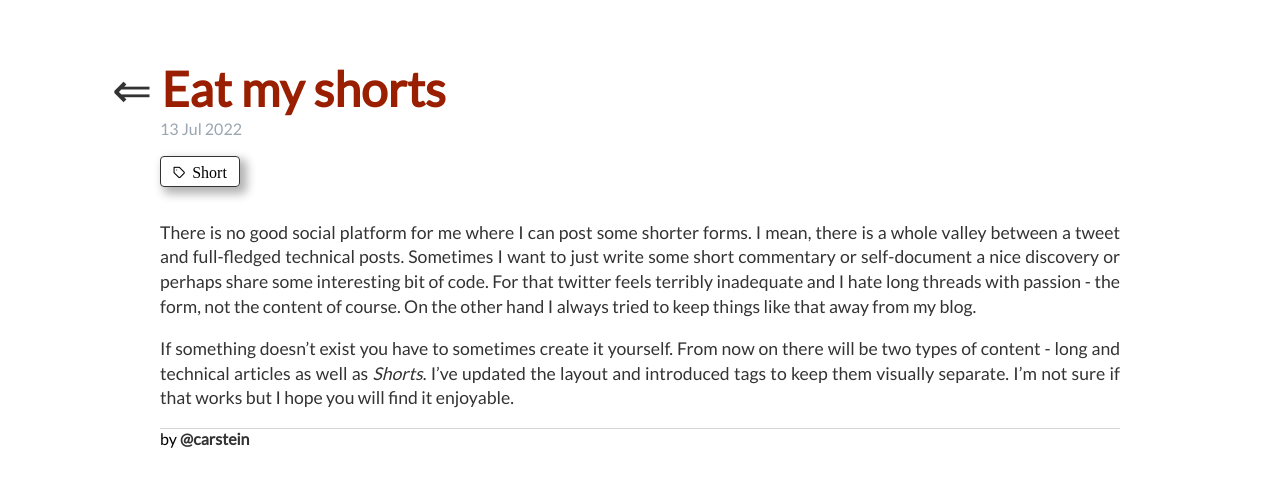
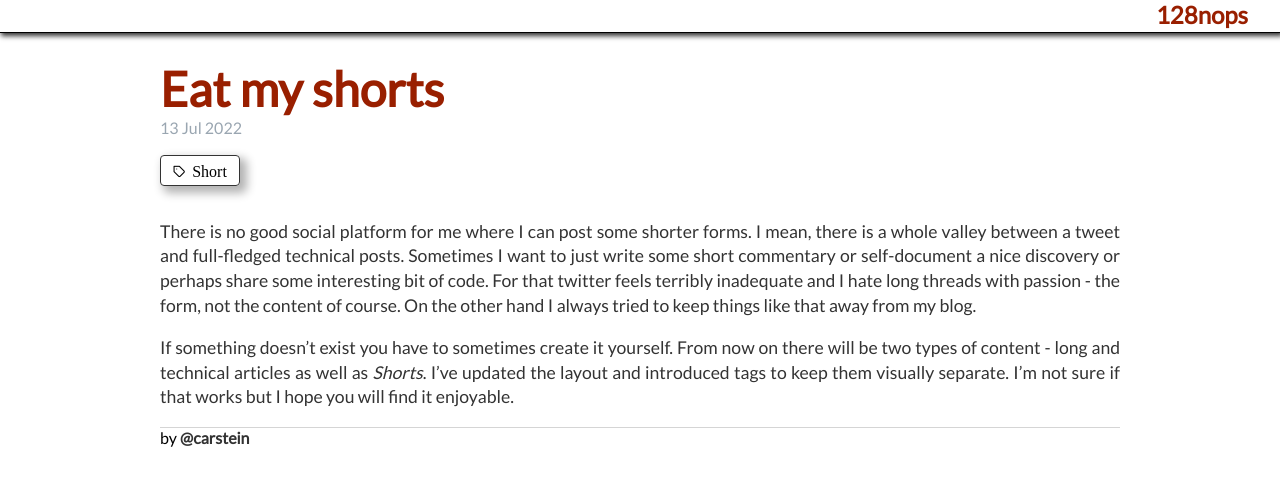
Before and after one commit to carstein/carstein.github.io, a Jekyll site: the page built from _posts/2022-07-13-eat-my-shorts.md, in a window 1280 px wide. Shown: the top 487 px of the page. Built offline with Jekyll 4.4.1, drawn with Linux system fonts in a browser that asks for light colours; some web fonts are replaced; a style sheet for code colours, icons or effects is not loaded.

Commit message:
Changing navigation

```diff
--- /dev/null
+++ b/_layouts/main_view.html
@@ -0,0 +1,37 @@
+<!DOCTYPE html>
+	<html>
+		<head>
+      <meta charset="utf-8">
+      <meta name="viewport" content="width=device-width, initial-scale=1">
+      <title>{{ page.title }}</title>
+
+
+			<!-- analytics -->
+			<!-- Global site tag (gtag.js) - Google Analytics -->
+			<script async src="https://www.googletagmanager.com/gtag/js?id=UA-151240480-1"></script>
+			<script>
+			  window.dataLayer = window.dataLayer || [];
+			  function gtag(){dataLayer.push(arguments);}
+			  gtag('js', new Date());
+
+			  gtag('config', 'UA-151240480-1');
+			</script>
+
+			<!-- link to main stylesheet -->
+			<link rel="stylesheet" type="text/css" href="/css/style.css">
+			<link rel="stylesheet" type="text/css" href="/css/code.css">
+			<link rel="alternate" type="application/atom+xml" title="128nops and counting - blog by carstein" href="/feed.xml">
+			<link rel="shortcut icon" type="image/x-icon" href="/favicon.ico">
+		</head>
+		<body>
+		  <nav class="fixed-nav-bar"><a href="https://carstein.github.io">128nops</a></nav>
+			<div class="container">
+
+			{{ content }}
+
+			</div>
+			<footer>
+        by <a href="https://twitter.com/@carste1n">@carstein</a>
+			</footer>
+		</body>
+	</html>
--- a/_layouts/post.html
+++ b/_layouts/post.html
@@ -1,7 +1,7 @@
 ---
-layout: default
+layout: main_view
 ---
-<h1 class="post_title"> <a href="https://carstein.github.io">⇐</a> {{ page.title }}</h1>
+<h1 class="post_title">{{ page.title }}</h1>
 <p class="meta">{{ page.date | date_to_string }}</p>
 
 <div class="tags">
--- a/css/style.css
+++ b/css/style.css
@@ -23,6 +23,28 @@ nav ul li, footer ul li {
 
 a {
   text-decoration: none;
+}
+
+ /* Fixed navigation */
+.fixed-nav-bar {
+  position: fixed;
+  top: 0;
+  left: 0;
+  z-index: 9999;
+  width: 100%;
+  height: 2rem;
+  background-color: white;
+  border-bottom: 1px solid black;
+  box-shadow: 2px 2px 5px 1px rgba(0,0,0,.8);
+}
+
+.fixed-nav-bar a {
+  text-decorations: none;
+  float: right;
+  margin-right: 2rem;
+  font-size: 1.5em;
+  font-weight: bold;
+  color: #991f00;
 }
 
 /* Post list */
@@ -100,8 +122,6 @@ h1.post_title {
   font-size: 3em;
   color: #991f00;
   margin: 0;
-  position: relative;
-  left: -1em;
 }
 
 h3 {
```
Also changed, not shown: index.html (line endings or trailing spaces).
